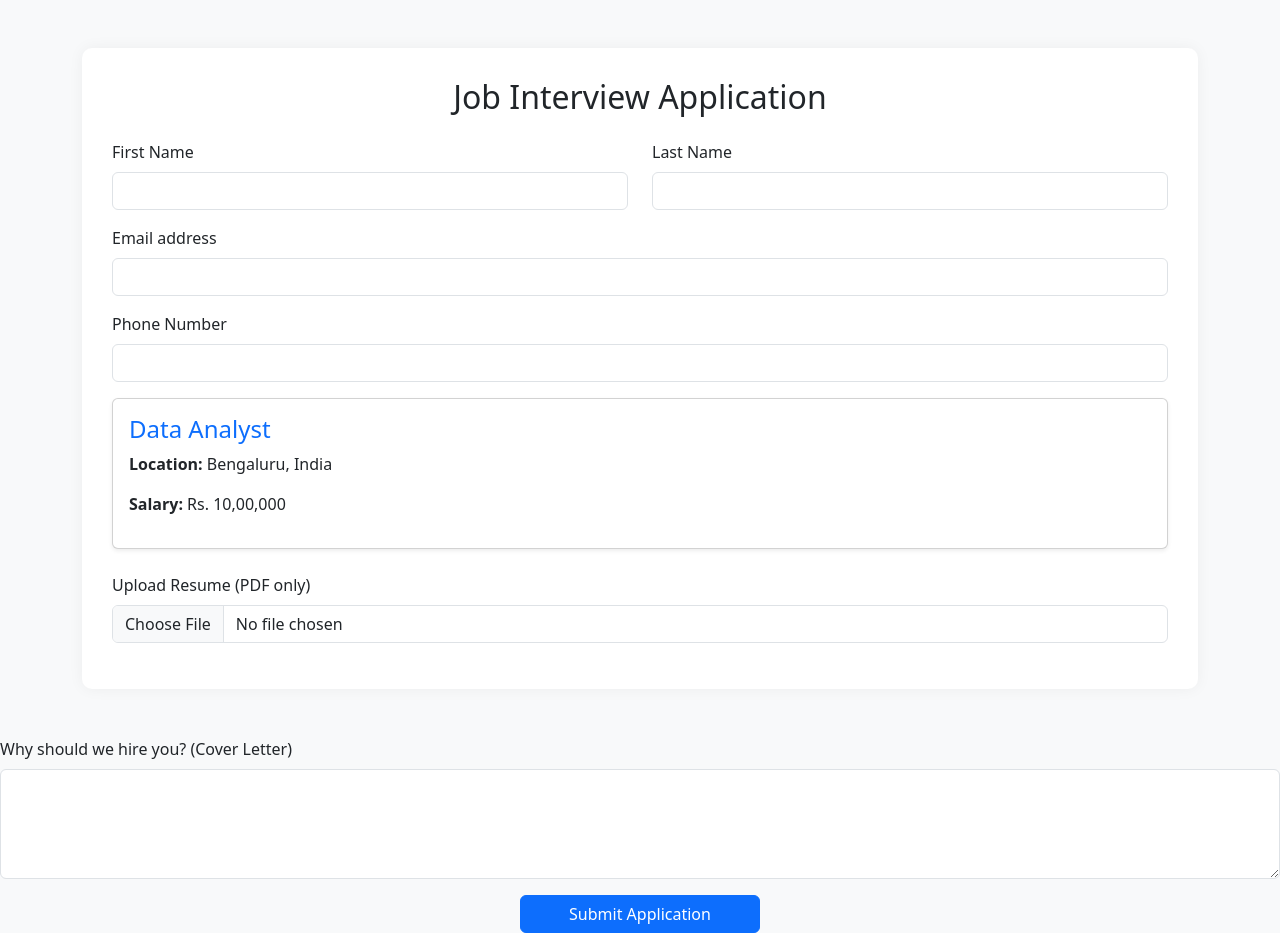
After one commit to codecmy/someFlaskProject, a Flask app: page /apply?job_id=1 in a window 1280 px wide. The commit adds this page. Run offline with Flask 3, Linux system fonts and the light colour scheme.

Commit message:
Checkpoint before assistant change: Enable users to apply for jobs directly through the website
Implements a new application form with resume upload and integrates it with job details using Flask.

Replit-Commit-Author: Assistant

```diff
--- a/app.py
+++ b/app.py
@@ -1,4 +1,4 @@
-from flask import Flask, render_template, jsonify
+from flask import Flask, render_template, jsonify,request
 
 JOBS=[
     {
@@ -64,5 +64,12 @@ def job_details(job_id):
 def postajob():
     return render_template('postajob.html')
 
-if __name__ == "__main__":
-  app.run(host='0.0.0.0',port=5000,debug=True)
+@app.route("/apply")
+def show_application_form():
+    job_id = request.args.get("job_id", type=int)
+    job = next((job for job in JOBS if job["id"] == job_id), None)
+
+    if job:
+        return render_template("apply_form.html", job=job)
+    else:
+        return "Invalid Job ID", 404
--- /dev/null
+++ b/templates/apply_form.html
@@ -0,0 +1,90 @@
+<!DOCTYPE html>
+<html lang="en">
+<head>
+  <meta charset="UTF-8">
+  <title>Job Interview Application Form</title>
+  <meta name="viewport" content="width=device-width, initial-scale=1">
+  <!-- Bootstrap 5 CSS -->
+  <link href="https://cdn.jsdelivr.net/npm/bootstrap@5.3.0/dist/css/bootstrap.min.css" rel="stylesheet">
+  <style>
+    body {
+      background-color: #f8f9fa;
+    }
+    .form-section {
+      background: white;
+      padding: 30px;
+      border-radius: 10px;
+      box-shadow: 0 0 15px rgba(0,0,0,0.05);
+    }
+  </style>
+</head>
+<body>
+
+<div class="container mt-5 mb-5">
+  <div class="form-section">
+    <h2 class="text-center mb-4">Job Interview Application</h2>
+    <form action="/submit_application" method="POST" enctype="multipart/form-data">
+
+      <!-- Personal Info -->
+      <div class="row mb-3">
+        <div class="col-md-6">
+          <label for="firstName" class="form-label">First Name</label>
+          <input type="text" class="form-control" id="firstName" name="first_name" required>
+        </div>
+        <div class="col-md-6">
+          <label for="lastName" class="form-label">Last Name</label>
+          <input type="text" class="form-control" id="lastName" name="last_name" required>
+        </div>
+      </div>
+
+      <div class="mb-3">
+        <label for="email" class="form-label">Email address</label>
+        <input type="email" class="form-control" id="email" name="email" required>
+      </div>
+
+      <div class="mb-3">
+        <label for="phone" class="form-label">Phone Number</label>
+        <input type="tel" class="form-control" id="phone" name="phone" required pattern="[0-9]{10}">
+      </div>
+
+      <!-- Job Info -->
+      <!-- Job Summary -->
+      <div class="card mb-4 shadow-sm">
+        <div class="card-body">
+          <h4 class="card-title text-primary">{{ job.title }}</h4>
+          <p><strong>Location:</strong> {{ job.location }}</p>
+          <p><strong>Salary:</strong> {{ job.salary }}</p>
+        </div>
+      </div>
+
+      <!-- Hidden input to submit job info -->
+      <input type="hidden" name="job_id" value="{{ job.id }}">
+      <input type="hidden" name="position" value="{{ job.title }}">
+
+      <!-- Resume Upload -->
+      <div class="mb-3">
+        <label for="resume" class="form-label">Upload Resume (PDF only)</label>
+        <input class="form-control" type="file" id="resume" name="resume" accept=".pdf" required>
+      </div>
+
+        </div>
+      </div>
+
+      <!-- Additional Info -->
+      <div class="mb-3">
+        <label for="coverLetter" class="form-label">Why should we hire you? (Cover Letter)</label>
+        <textarea class="form-control" id="coverLetter" name="cover_letter" rows="4" required></textarea>
+      </div>
+
+      <!-- Submit -->
+      <div class="text-center">
+        <button type="submit" class="btn btn-primary px-5" value="{{ job_title }}">Submit Application</button>
+
+      </div>
+
+    </form>
+  </div>
+</div>
+
+</body>
+</html>
--- a/templates/job_details.html
+++ b/templates/job_details.html
@@ -79,7 +79,7 @@
       <p class="qualification"><strong>Qualification:</strong> {{ job.qualifications or 'Relevant Experience' }}</p>
       <p class="description"><strong>Job Role:</strong><br>{{ job.description or 'Details to be discussed during the interview.' }}</p>
 
-      <a href="{{ job.google_form or '#' }}" class="apply-btn" target="_blank">Apply Now</a>
+      <a href="{{ url_for('show_application_form',job_id=job['id']) }}" class="apply-btn" target="_blank">Apply Now</a>
     </div>
   </div>
 
```
